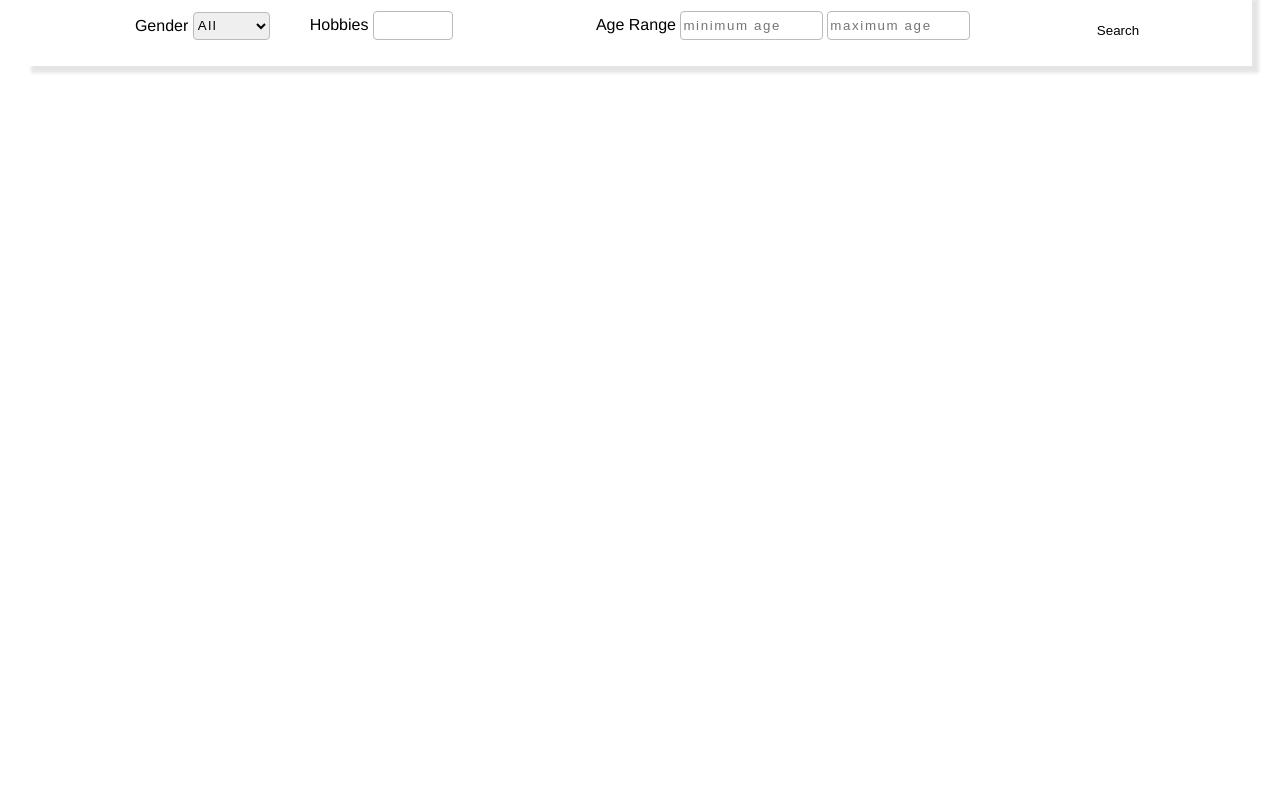
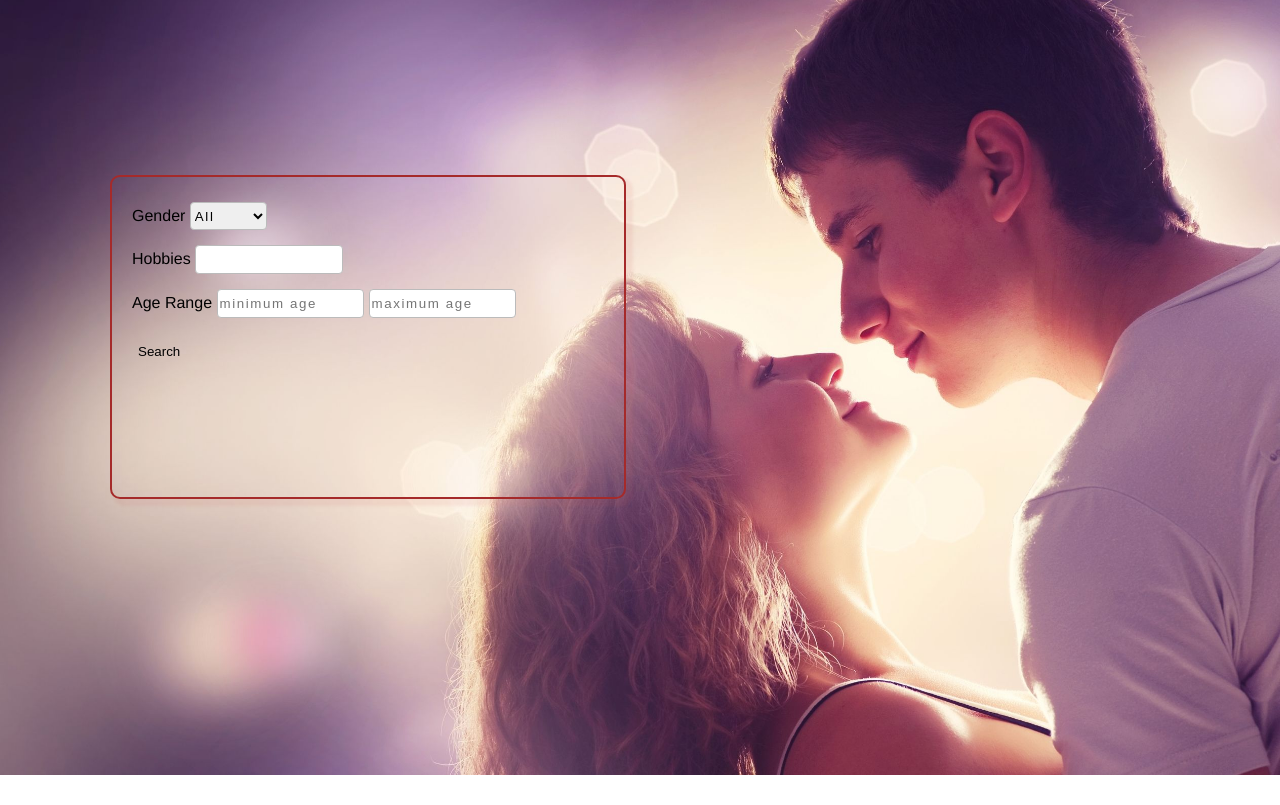
Before and after one commit to BFRIMPONG/Dating-App, a plain HTML site: page index.html in a window 1280 px wide. Shown: the part 75-880 px from the top of the page. Before the commit the page ends 800 px from the top, so only its background shows below. Drawn offline with Linux system fonts and the light colour scheme.

Commit message:
updated interface

```diff
--- a/css/reset.css
+++ b/css/reset.css
@@ -1,4 +1,4 @@
-/*
+
 html, body, div, span, applet, object, iframe,
 h1, h2, h3, h4, h5, h6, p, blockquote, pre,
 a, abbr, acronym, address, big, cite, code,
@@ -41,4 +41,4 @@ q:before, q:after {
 table {
     border-collapse: collapse;
     border-spacing: 0;
-} */
+}
--- a/css/style.css
+++ b/css/style.css
@@ -1,15 +1,32 @@
 body {
     font-family: helvetica;
+}
 
+.img{
+    background-image: url(../images/318675.jpg);
+    background-size: cover;
+    background-position: center;
+    padding-top: 200px;
+    padding-bottom: 200px;
 }
 
 .search-wrapper{
-    display: flex;
-    box-shadow: 5px 5px 3px 2px rgba(0,0,0,0.1);
+    /* display: flex; */
     width: 100%;
+    height:300px;
     padding-bottom: 1rem;
-    justify-content: center;
-    align-items: center;
+    /* justify-content: center; */
+    /* align-items: center; */
+    border: 2px solid brown;
+    border-radius: 10px;
+    box-shadow: 5px 5px 3px 2px rgba(202, 102, 102, 0.1);
+    padding: 10px;
+    margin-bottom: 200px;
+    margin-left: 100px;
+}
+
+.search-wrapper:hover {
+    background-color:transparent;
 }
 
 #header {
@@ -38,8 +55,16 @@ select{
     height: 28px;
 }
 
+.text{
+    /* border: 2px solid green; */
+    height:400px;
+    width: 40%;
+}
+
+
 .row {
-    margin: 10px 20px;
+    margin: 10px 10px;
+
 }
 
 #results {
--- a/index.html
+++ b/index.html
@@ -10,6 +10,8 @@
     <body>
         <div id="header"><h1>BIX Love</h1></div>
         <div id="main">
+            <div class="img">
+                <div class="text">
                     <div class="row">
                         <div class="search-wrapper">
                             <div class="row">
@@ -34,6 +36,10 @@
                             </div>
                         </div>
                     </div>
+
+                </div>
+            </div>
+
             <div id="result-container">
                 <div id="results">
 
```
Also changed, not shown: images/318675.jpg (added). Lines whose indentation alone changed are shown as unchanged.
